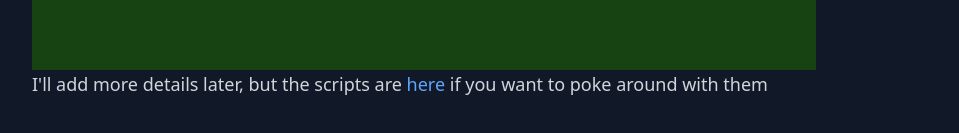
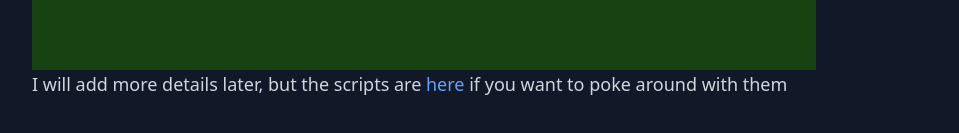
Before and after one commit to alanwsmith/yabai.alanwsmith.com, a Next.js app in the folder site/: page / in a window 1280 px wide. Shown: the part 813-946 px from the top of the page, without its empty margins (160-1119 px from the left). Built offline with nearby package versions, Linux system fonts and the light colour scheme.

Commit message:
fixed ' issue

```diff
--- a/site/pages/index.js
+++ b/site/pages/index.js
@@ -42,7 +42,7 @@ export default function HomePage() {
         alt="Application windows being put on a desktop and automatically resized to fit in a way where they are all visible"
       />
 
-      <p>I'll add more details later, but the scripts are <a href="https://github.com/alanwsmith/dotfiles.alanwsmith.com/tree/main/dotfiles/yabai/resize-scripts">here</a> if you want to poke around with them</p>
+      <p>I will add more details later, but the scripts are <a href="https://github.com/alanwsmith/dotfiles.alanwsmith.com/tree/main/dotfiles/yabai/resize-scripts">here</a> if you want to poke around with them</p>
 
     </>
   )
```
